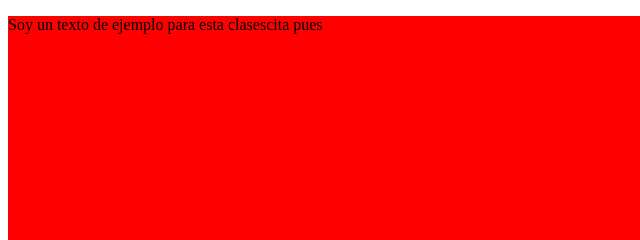
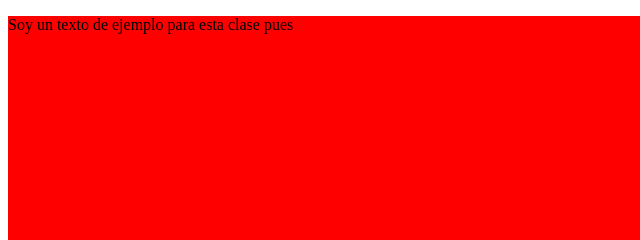
Before and after one commit to trippByter/Curso_Definitivo-de_CSS_HTML, a plain HTML site: page css/claseMedidas/index.html in a window 1280 px wide. Shown: the top 240 px of the page, 0-640 px from the left. Drawn offline with Linux system fonts and the light colour scheme.

Commit message:
Correción de párrafo en el index de la clase de medidas

```diff
--- a/css/claseMedidas/index.html
+++ b/css/claseMedidas/index.html
@@ -9,7 +9,7 @@
 </head>
 <body>
     <main>
-        <p>Soy un texto de ejemplo para esta clasescita pues</p>
+        <p>Soy un texto de ejemplo para esta clase pues</p>
     </main>
 </body>
 </html>
```
